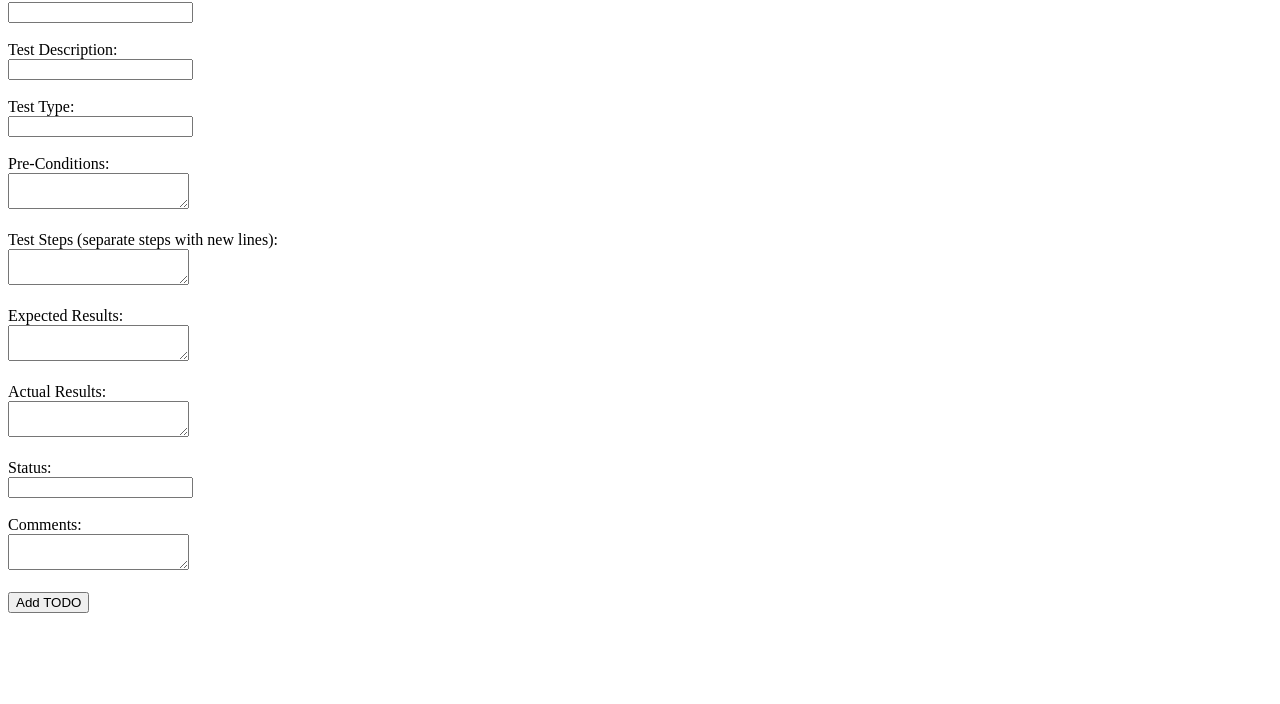
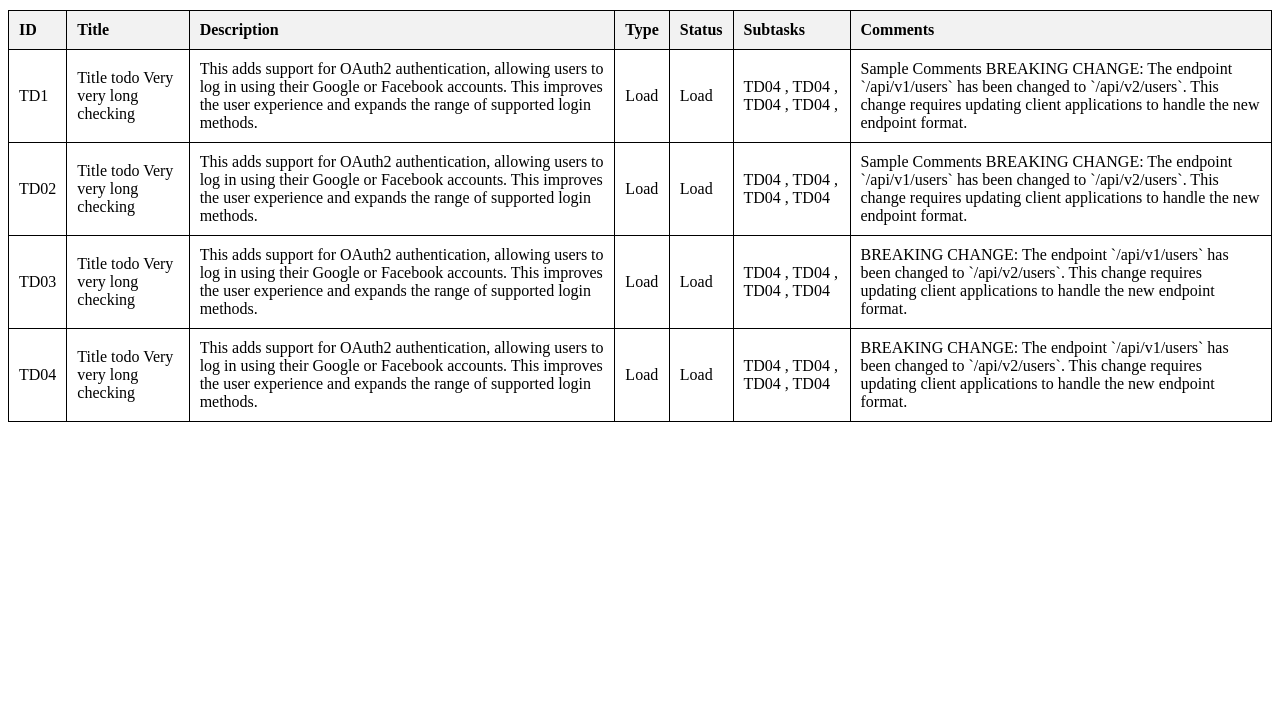
Before and after one commit to rontea/theme_wf, a website: page public/index.html in a window 1280 px wide. Shown: the part 96-800 px from the top of the page. Drawn offline with Linux system fonts and the light colour scheme.

Commit message:
start working on todo add

```diff
--- a/public/index.html
+++ b/public/index.html
@@ -1,41 +1,48 @@
+
+
 <!DOCTYPE html>
 <html lang="en">
 <head>
-  <meta charset="UTF-8">
-  <meta name="viewport" content="width=device-width, initial-scale=1.0">
-  <title>TODO Manager</title>
+    <meta charset="UTF-8">
+    <meta name="viewport" content="width=device-width, initial-scale=1.0">
+    <title>Todo List</title>
+    <style>
+        table {
+            width: 100%;
+            border-collapse: collapse;
+        }
+        table, th, td {
+            border: 1px solid black;
+        }
+        th, td {
+            padding: 10px;
+            text-align: left;
+        }
+        th {
+            background-color: #f2f2f2;
+        }
+    </style>
 </head>
 <body>
-  <h1>TODO Manager</h1>
-  <form action="/add-todo" method="post">
-    <label for="id">Test Case ID:</label><br>
-    <input type="text" id="id" name="id" required><br><br>
+  <a href="addtodo">add todo</a> <br>
+    <h1>Todo List</h1>
+    <table id="todoTable">
+        <thead>
+            <tr>
+                <th>ID</th>
+                <th>Title</th>
+                <th>Description</th>
+                <th>Type</th>
+                <th>Status</th>
+                <th>Subtasks</th>
+                <th>Comments</th>
+            </tr>
+        </thead>
+        <tbody>
+            <!-- Rows will be populated by JavaScript -->
+        </tbody>
+    </table>
 
-    <label for="description">Test Description:</label><br>
-    <input type="text" id="description" name="description" required><br><br>
-
-    <label for="type">Test Type:</label><br>
-    <input type="text" id="type" name="type" required><br><br>
-
-    <label for="preConditions">Pre-Conditions:</label><br>
-    <textarea id="preConditions" name="preConditions" required></textarea><br><br>
-
-    <label for="steps">Test Steps (separate steps with new lines):</label><br>
-    <textarea id="steps" name="steps" required></textarea><br><br>
-
-    <label for="expectedResults">Expected Results:</label><br>
-    <textarea id="expectedResults" name="expectedResults" required></textarea><br><br>
-
-    <label for="actualResults">Actual Results:</label><br>
-    <textarea id="actualResults" name="actualResults"></textarea><br><br>
-
-    <label for="status">Status:</label><br>
-    <input type="text" id="status" name="status" required><br><br>
-
-    <label for="comments">Comments:</label><br>
-    <textarea id="comments" name="comments"></textarea><br><br>
-
-    <input type="submit" value="Add TODO">
-  </form>
+    <script src="./js/todo.js"></script>
 </body>
 </html>
--- /dev/null
+++ b/public/js/todo.js
@@ -0,0 +1,29 @@
+document.addEventListener('DOMContentLoaded', () => {
+    fetch('../../todos.json')
+        .then(response => response.json())
+        .then(data => {
+            const todoTable = document.getElementById('todoTable').getElementsByTagName('tbody')[0];
+            data.forEach(todo => {
+                const row = todoTable.insertRow();
+
+                const cellId = row.insertCell(0);
+                const cellTitle = row.insertCell(1);
+                const cellDescription = row.insertCell(2);
+                const cellType = row.insertCell(3);
+                const cellStatus = row.insertCell(4);
+                const cellSubtasks = row.insertCell(5);
+                const cellComments = row.insertCell(6);
+
+                cellId.textContent = todo.id;
+                cellTitle.textContent = todo.title;
+                cellDescription.textContent = todo.description;
+                cellType.textContent = todo.type;
+                cellStatus.textContent = todo.status;
+                cellSubtasks.textContent = todo.subtask.join(', ');
+                cellComments.textContent = todo.comments;
+            });
+        })
+        .catch(error => {
+            console.error('Error fetching JSON data:', error);
+        });
+});
--- a/src/models/todoModel.js
+++ b/src/models/todoModel.js
@@ -1,7 +1,7 @@
 const fs = require('fs');
 const path = require('path');
 
-const jsonFilePath = path.join(__dirname, '..', 'todos.json');
+const jsonFilePath = path.join(__dirname, '..' , '..', 'todos.json');
 
 class TodoModel {
   static getTodos() {
--- /dev/null
+++ b/todos.json
@@ -0,0 +1,59 @@
+[
+  {
+    "id": "TD1",
+    "title": "Title todo Very very long checking",
+    "description": "This adds support for OAuth2 authentication, allowing users to log in\r\nusing their Google or Facebook accounts. This improves the user\r\nexperience and expands the range of supported login methods.",
+    "type": "Load",
+    "status": "Load",
+    "subtask": [
+      "TD04\r",
+      "TD04\r",
+      "TD04\r",
+      "TD04\r",
+      ""
+    ],
+    "comments": "Sample Comments\r\nBREAKING CHANGE: The endpoint `/api/v1/users` has been changed to\r\n`/api/v2/users`. This change requires updating client applications\r\nto handle the new endpoint format."
+  },
+  {
+    "id": "TD02",
+    "title": "Title todo Very very long checking",
+    "description": "This adds support for OAuth2 authentication, allowing users to log in\r\nusing their Google or Facebook accounts. This improves the user\r\nexperience and expands the range of supported login methods.",
+    "type": "Load",
+    "status": "Load",
+    "subtask": [
+      "TD04\r",
+      "TD04\r",
+      "TD04\r",
+      "TD04"
+    ],
+    "comments": "Sample Comments\r\nBREAKING CHANGE: The endpoint `/api/v1/users` has been changed to\r\n`/api/v2/users`. This change requires updating client applications\r\nto handle the new endpoint format."
+  },
+  {
+    "id": "TD03",
+    "title": "Title todo Very very long checking",
+    "description": "This adds support for OAuth2 authentication, allowing users to log in\r\nusing their Google or Facebook accounts. This improves the user\r\nexperience and expands the range of supported login methods.",
+    "type": "Load",
+    "status": "Load",
+    "subtask": [
+      "TD04\r",
+      "TD04\r",
+      "TD04\r",
+      "TD04"
+    ],
+    "comments": "BREAKING CHANGE: The endpoint `/api/v1/users` has been changed to\r\n`/api/v2/users`. This change requires updating client applications\r\nto handle the new endpoint format."
+  },
+  {
+    "id": "TD04",
+    "title": "Title todo Very very long checking",
+    "description": "This adds support for OAuth2 authentication, allowing users to log in\r\nusing their Google or Facebook accounts. This improves the user\r\nexperience and expands the range of supported login methods.",
+    "type": "Load",
+    "status": "Load",
+    "subtask": [
+      "TD04\r",
+      "TD04\r",
+      "TD04\r",
+      "TD04"
+    ],
+    "comments": "BREAKING CHANGE: The endpoint `/api/v1/users` has been changed to\r\n`/api/v2/users`. This change requires updating client applications\r\nto handle the new endpoint format."
+  }
+]
```
Also changed, not shown: TODO.md (+84 -3 lines), public/addtodo.html (added, +40 -0 lines), src/TODO.md (deleted, +0 -8 lines), src/controllers/todoController.js (+9 -5 lines), src/services/todoService.js (+14 -4 lines).
